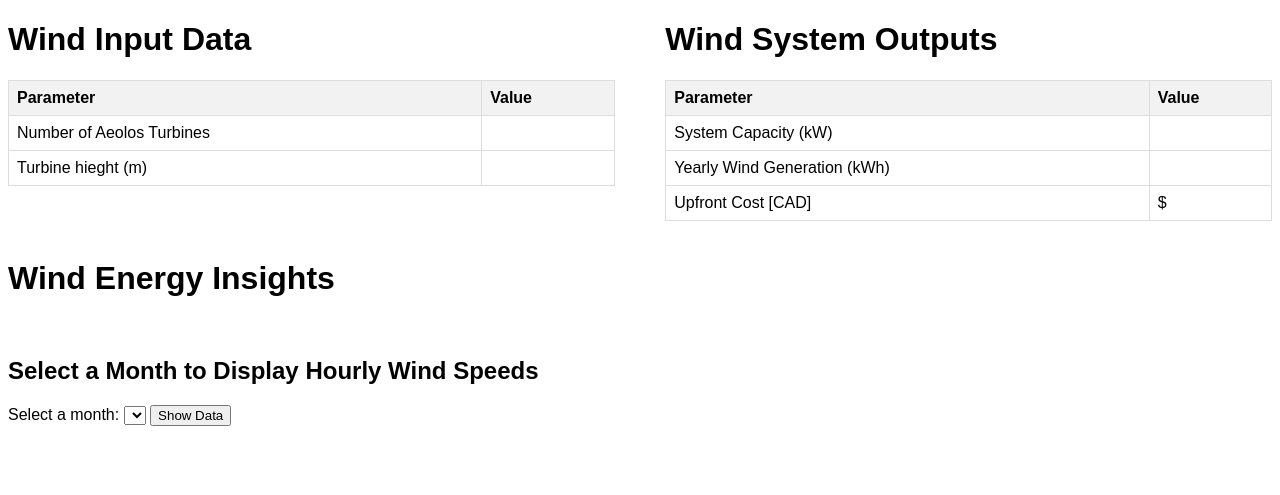
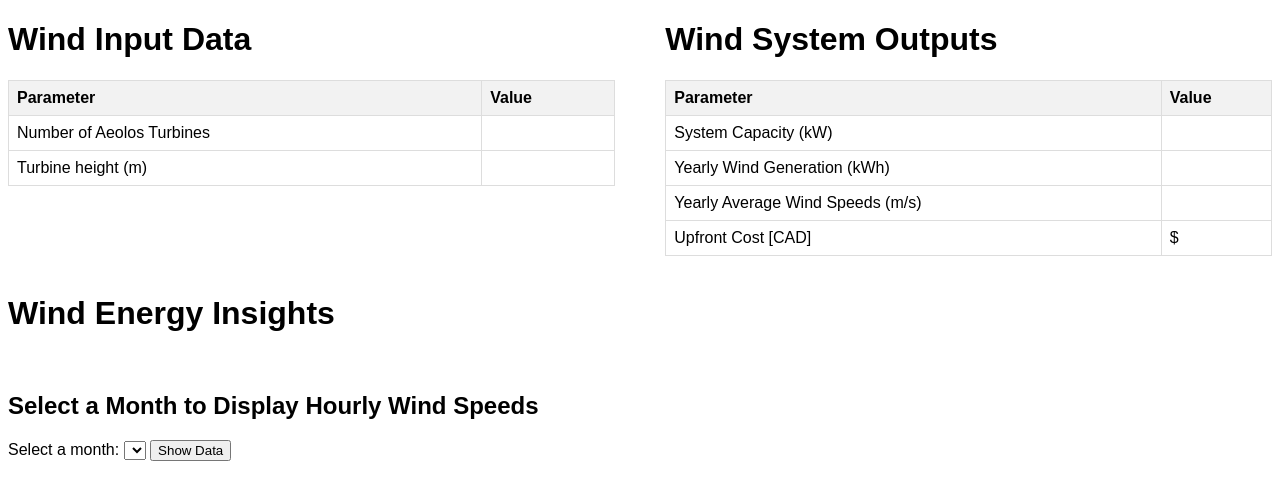
Before and after one commit to NathanPaceydev/Virtual-Power-Plant, a Flask app: template flask app/templates/wind.html in a window 1280 px wide. Shown: the part 54-549 px from the top of the page. Run offline with Flask 3, Linux system fonts and the light colour scheme; the template is opened without the code that fills it, so the values that code supplies are empty.

Commit message:
sanity checks

```diff
--- a/flask app/app.py
+++ b/flask app/app.py
@@ -80,12 +80,23 @@
         '3': 'Thin Film',
     }
 
+    module_efficiencies = {
+    'Standard': 19,
+    'Premium': 21.3,
+    'Thin Film': 18
+    }
+
+    # convert the array_type and module type back to strings
+    array_type_name = array_types.get(array_type_num, 'Not provided')
+    module_type_name = module_types.get(module_type_num, 'Not provided')
+
     # Call PV Watts API
     # Calculate system capacity
-    solar_cell_efficiency = 22.26  # [%] Effeciency of Bi-facial premium cells
-    conversion_factor = 10  # [KW / m^2]
-    system_capacity = float(surface_area) * solar_cell_efficiency * conversion_factor
+    efficiency = module_efficiencies.get(module_type_name, 'Unknown efficiency')
 
+    conversion_factor = 1  # [KW / m^2]
+    system_capacity_kW = float(surface_area) * efficiency/100 * conversion_factor # kW
+    system_capacity_W = system_capacity_kW*1000
     total_dc_yearly = 0
     total_ac_yearly = 0
 
@@ -99,8 +110,8 @@
     params = {
         "api_key": "rS4jhBrbjOjG2Rs1d2PZD6HGaIvO1gjDofyabEOV",
         "azimuth": 180,
-        "system_capacity": system_capacity,
-        "losses": 14.3,
+        "system_capacity": system_capacity_kW,
+        "losses": 14.08,
         "array_type": array_type_num,
         "module_type": module_type_num,
         "gcr": 0.4,
@@ -111,8 +122,7 @@
         "dataset": "nsrdb",
         "tilt": float(tilt),
         "address": postal_code,
-        "albedo": 0.3,
-        "bifaciality": 0.7
+
     }
 
     # Make the GET request to the PVWatts API
@@ -182,18 +192,15 @@
     plot5 = fig5.to_html(full_html=False)
 
 
-    # convert the array_type and module type back to strings
-    array_type_name = array_types.get(array_type_num, 'Not provided')
-    module_type_name = module_types.get(module_type_num, 'Not provided')
 
     # calculate number of solar pannels and the cost associated
     solar_cost_per_watt = 0.45 # $[CAD] / W
-    solar_cost = system_capacity * solar_cost_per_watt # $ [CAD]
+    solar_cost = system_capacity_W * solar_cost_per_watt # $ [CAD]
     # calculate the number of pannels
     pannel_wattage = 575 #W
-    num_pannels = system_capacity / pannel_wattage
+    num_pannels = system_capacity_W / pannel_wattage
 
-    return render_template('solar.html', num_pannels=num_pannels, solar_cost=solar_cost, surface_area=surface_area, postal_code=postal_code, array_type=array_type_name, module_type=module_type_name, tilt=tilt, system_capacity=system_capacity, total_dc_yearly=total_dc_yearly, total_ac_yearly=total_ac_yearly, plot1=plot1, plot2=plot2, plot3=plot3, plot4=plot4, plot5=plot5)
+    return render_template('solar.html', num_pannels=num_pannels, solar_cost=solar_cost, surface_area=surface_area, postal_code=postal_code, array_type=array_type_name, module_type=module_type_name, tilt=tilt, system_capacity=system_capacity_kW, total_dc_yearly=total_dc_yearly, total_ac_yearly=total_ac_yearly, plot1=plot1, plot2=plot2, plot3=plot3, plot4=plot4, plot5=plot5)
 
 
 @app.route('/contact')
@@ -474,7 +481,10 @@
         return output
 
     # Apply the function to calculate the power output for each hour
-    hourly_dataframe['power_output'] = wind_output_fit(hourly_dataframe['wind_speed_'+str(turbine_height)+'m'])
+    specific_wind_speeds = hourly_dataframe['wind_speed_'+str(turbine_height)+'m']
+    hourly_dataframe['power_output'] = wind_output_fit(specific_wind_speeds)
+
+    average_yearly_speed = specific_wind_speeds.mean()
 
     # Assume `num_turbines` is defined somewhere in your code
     # Calculate total power generation for each hour
@@ -509,6 +519,7 @@
     # Pass all plots to the template
     return render_template(
         'wind.html',
+        average_yearly_speed=average_yearly_speed,
         wind_cost=wind_cost,
         total_yearly_generation=total_yearly_generation,
         monthly_gen_plot_html=monthly_gen_plot_html,
--- a/flask app/templates/wind.html
+++ b/flask app/templates/wind.html
@@ -19,7 +19,7 @@
                 <td style="border: 1px solid #ddd; padding: 8px;">{{ num_turbines | round(0) }}</td>
             </tr>
             <tr>
-                <td style="border: 1px solid #ddd; padding: 8px;">Turbine hieght (m)</td>
+                <td style="border: 1px solid #ddd; padding: 8px;">Turbine height (m)</td>
                 <td style="border: 1px solid #ddd; padding: 8px;">{{ turbine_height | round(0) }}</td>
             </tr>
 
@@ -45,6 +45,10 @@
             <tr>
                 <td style="border: 1px solid #ddd; padding: 8px;">Yearly Wind Generation (kWh)</td>
                 <td style="border: 1px solid #ddd; padding: 8px;">{{ total_yearly_generation | round(2) }}</td>
+            </tr>
+            <tr>
+                <td style="border: 1px solid #ddd; padding: 8px;">Yearly Average Wind Speeds (m/s)</td>
+                <td style="border: 1px solid #ddd; padding: 8px;">{{ average_yearly_speed | round(3) }}</td>
             </tr>
             <tr>
                 <td style="border: 1px solid #ddd; padding: 8px;">Upfront Cost [CAD]</td>
```
